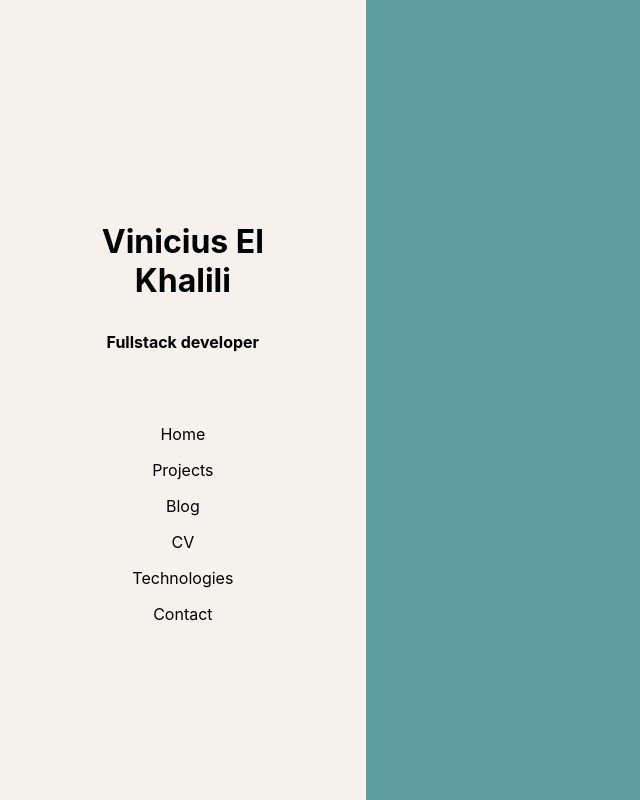
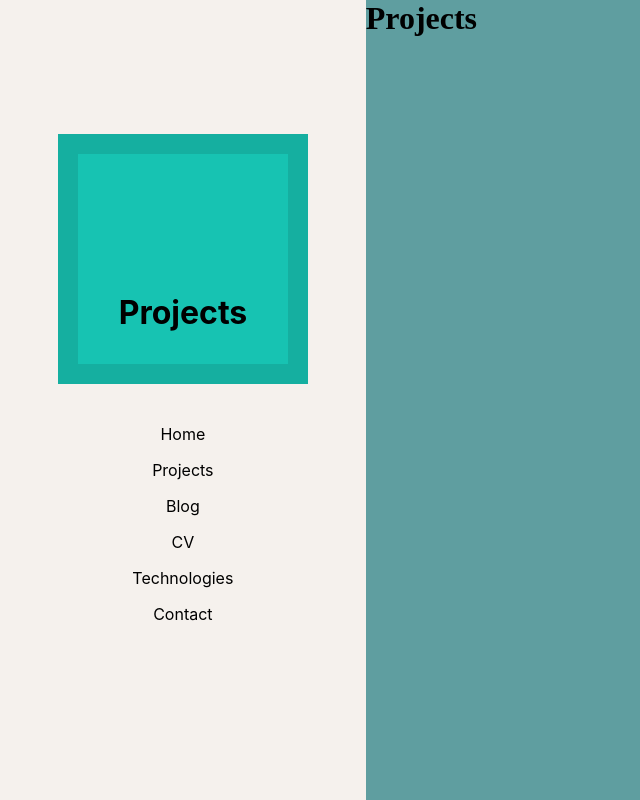
Before and after one commit to vinicius-el-khalili/azalea-two, a Next.js app: page /projects in a window 1280 px wide. Before the commit this address had no page. Shown: the whole page, without its empty margins (0-640 px from the left). Built offline with nearby package versions, Linux system fonts and the light colour scheme.

Commit message:
fix context initial page state; initiating new layout

```diff
--- a/components/layout/layout.js
+++ b/components/layout/layout.js
@@ -19,6 +19,10 @@ const Layout = ({children}) => {
                 </div>
             </div>
 
+            <div className={style.pageContainer}>
+                {children}
+            </div>
+
         </div>
 
         </>
--- a/components/navButton/NavButtonGroup/NavButtonGroup.js
+++ b/components/navButton/NavButtonGroup/NavButtonGroup.js
@@ -5,7 +5,7 @@ const NavButtonCollection = () => {
         <>
 
         <NavButton title="Home" page="/" tag="Home" />
-        <NavButton title="Projects" page="/" tag="Projects" />
+        <NavButton title="Projects" page="/projects" tag="Projects" />
         <NavButton title="Blog" page="/" tag="Blog" />
         <NavButton title="CV" page="/" tag="CV" />
         <NavButton title="Technologies" page="/" tag="Technologies" />
--- /dev/null
+++ b/pages/projects/index.js
@@ -0,0 +1,19 @@
+import style from "./projects.module.scss"
+import { useEffect, useContext } from "react";
+import AppContext from "@/context/AppContext";
+
+const Projects = () => {
+    const context = useContext(AppContext)
+    useEffect(()=>{
+        context.setSide("Projects")
+    },[])
+    return (
+        <>
+
+            <h1>Projects</h1>
+
+        </>
+    );
+}
+
+export default Projects;
```
Also changed, not shown: pages/projects/projects.module.scss (added).
